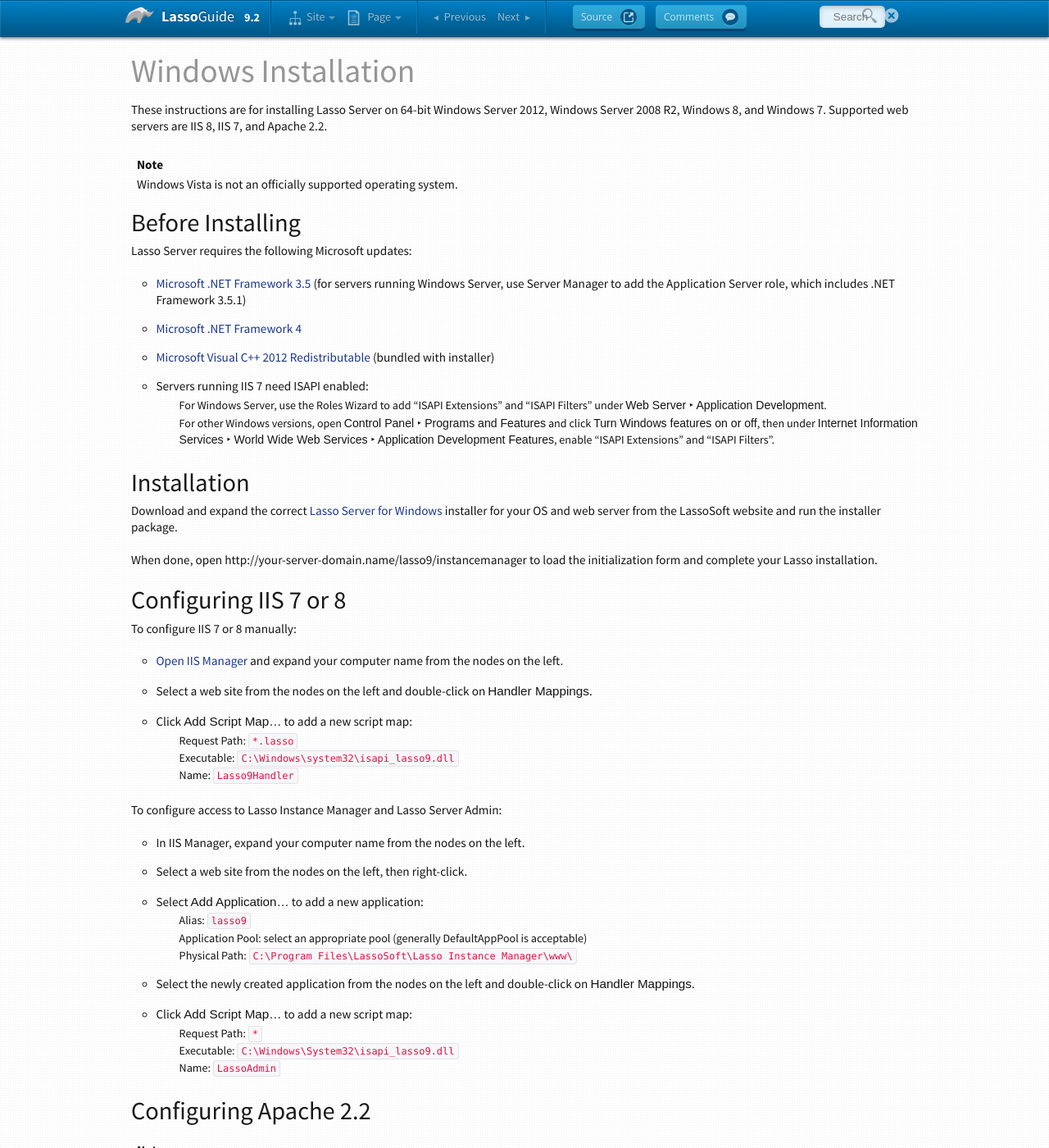
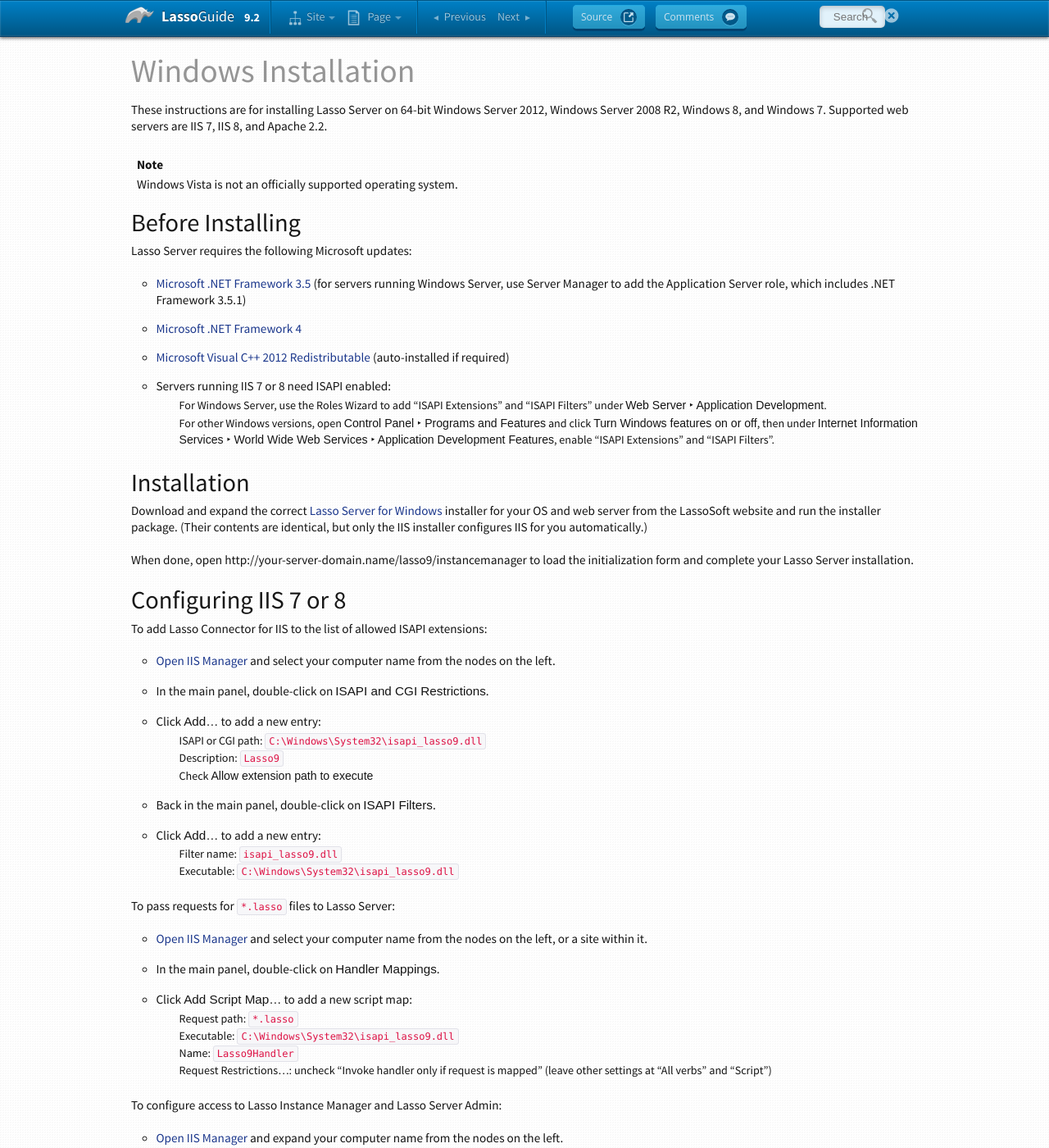
Before and after one commit to LassoSoft/LassoGuide, a Sphinx documentation site: the page built from source/server/windows-installation.rst, in a window 1280 px wide and 1400 px high. Shown: the whole window at 82% size. Built offline with Sphinx 7.4.7, drawn with Linux system fonts in a browser that asks for light colours; some of the changed text lies outside the part shown.

Commit message:
improved IIS instructions

```diff
--- a/source/server/windows-installation.rst
+++ b/source/server/windows-installation.rst
@@ -7,7 +7,7 @@
 
 These instructions are for installing Lasso Server on 64-bit Windows Server
 2012, Windows Server 2008 R2, Windows 8, and Windows 7. Supported web servers
-are IIS 8, IIS 7, and Apache 2.2.
+are IIS 7, IIS 8, and Apache 2.2.
 
 .. note::
    Windows Vista is not an officially supported operating system.
@@ -22,8 +22,8 @@
    Server Manager to add the Application Server role, which includes .NET
    Framework 3.5.1)
 -  `Microsoft .NET Framework 4`_
--  `Microsoft Visual C++ 2012 Redistributable`_ (bundled with installer)
--  Servers running IIS 7 need ISAPI enabled:
+-  `Microsoft Visual C++ 2012 Redistributable`_ (auto-installed if required)
+-  Servers running IIS 7 or 8 need ISAPI enabled:
 
    -  For Windows Server, use the Roles Wizard to add "ISAPI Extensions" and
       "ISAPI Filters" under :menuselection:`Web Server --> Application
@@ -40,44 +40,68 @@
 
 Download and expand the correct `Lasso Server for Windows`_ installer for your
 OS and web server from the LassoSoft website and run the installer package.
+(Their contents are identical, but only the IIS installer configures IIS
+for you automatically.)
 
 When done, open :ref:`!http://your-server-domain.name/lasso9/instancemanager`
-to load the initialization form and complete your Lasso installation.
+to load the initialization form and complete your Lasso Server installation.
 
 
 Configuring IIS 7 or 8
 ======================
 
-To configure IIS 7 or 8 manually:
+To add Lasso Connector for IIS to the list of allowed ISAPI extensions:
 
--  `Open IIS Manager`_ and expand your computer name from the nodes on the left.
--  Select a web site from the nodes on the left and double-click on
-   :guilabel:`Handler Mappings`.
+-  `Open IIS Manager`_ and select your computer name from the nodes on the left.
+-  In the main panel, double-click on :guilabel:`ISAPI and CGI Restrictions`.
+-  Click :guilabel:`Add...` to add a new entry:
+
+   -  ISAPI or CGI path: :file:`C:\\Windows\\System32\\isapi_lasso9.dll`
+   -  Description: ``Lasso9``
+   -  Check :guilabel:`Allow extension path to execute`
+
+-  Back in the main panel, double-click on :guilabel:`ISAPI Filters`.
+-  Click :guilabel:`Add...` to add a new entry:
+
+   -  Filter name: ``isapi_lasso9.dll``
+   -  Executable: :file:`C:\\Windows\\System32\\isapi_lasso9.dll`
+
+To pass requests for ``*.lasso`` files to Lasso Server:
+
+-  `Open IIS Manager`_ and select your computer name from the nodes on the left,
+   or a site within it.
+-  In the main panel, double-click on :guilabel:`Handler Mappings`.
 -  Click :guilabel:`Add Script Map...` to add a new script map:
 
-   -  Request Path: ``*.lasso``
-   -  Executable: :file:`C:\\Windows\\system32\\isapi_lasso9.dll`
+   -  Request path: ``*.lasso``
+   -  Executable: :file:`C:\\Windows\\System32\\isapi_lasso9.dll`
    -  Name: ``Lasso9Handler``
+   -  Request Restrictions...: uncheck "Invoke handler only if request is
+      mapped" (leave other settings at "All verbs" and "Script")
 
 To configure access to Lasso Instance Manager and Lasso Server Admin:
 
--  In IIS Manager, expand your computer name from the nodes on the left.
--  Select a web site from the nodes on the left, then right-click.
+-  `Open IIS Manager`_ and expand your computer name from the nodes on the left.
+-  Right-click a web site under your computer name, e.g. "Default Web Site".
 -  Select :guilabel:`Add Application...` to add a new application:
 
    -  Alias: ``lasso9``
-   -  Application Pool: select an appropriate pool (generally DefaultAppPool is
+   -  Application pool: select an appropriate pool (generally DefaultAppPool is
       acceptable)
-   -  Physical Path:
+   -  Physical path:
       :file:`C:\\Program Files\\LassoSoft\\Lasso Instance Manager\\www\\\ `
 
 -  Select the newly created application from the nodes on the left and
    double-click on :guilabel:`Handler Mappings`.
 -  Click :guilabel:`Add Script Map...` to add a new script map:
 
-   -  Request Path: ``*``
+   -  Request path: ``*``
    -  Executable: :file:`C:\\Windows\\System32\\isapi_lasso9.dll`
    -  Name: ``LassoAdmin``
+   -  Request Restrictions...: uncheck "Invoke handler only if request is
+      mapped" (leave other settings at "All verbs" and "Script")
+
+Restart IIS when finished to apply the new configuration.
 
 
 Configuring Apache 2.2
@@ -99,7 +123,7 @@
    line: ``Include conf/mod_lasso9.conf``
 -  Restart Apache.
 -  In a browser, open :ref:`!http://localhost/lasso9/instancemanager` to load
-   the initialization form and complete your Lasso installation.
+   the initialization form and complete your Lasso Server installation.
 
 
 Configuring ImageMagick
```
